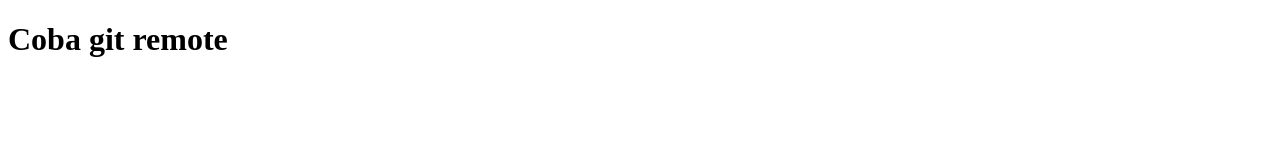
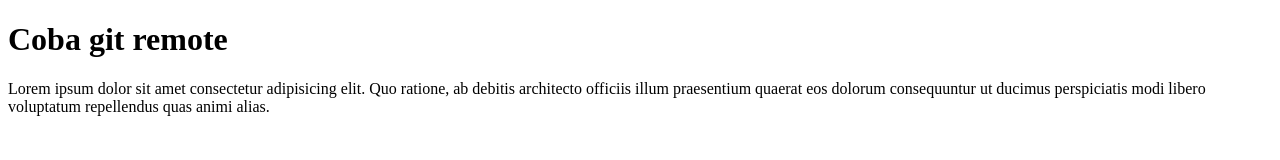
Before and after one commit to faukiofficial/fauki-git-test, a plain HTML site: page index.html in a window 1280 px wide. Drawn offline with Linux system fonts and the light colour scheme.

Commit message:
Menampahkan paragraf lorem

```diff
--- a/index.html
+++ b/index.html
@@ -7,5 +7,6 @@
 </head>
 <body>
     <h1>Coba git remote</h1>
+    <p>Lorem ipsum dolor sit amet consectetur adipisicing elit. Quo ratione, ab debitis architecto officiis illum praesentium quaerat eos dolorum consequuntur ut ducimus perspiciatis modi libero voluptatum repellendus quas animi alias.</p>
 </body>
 </html>
```
